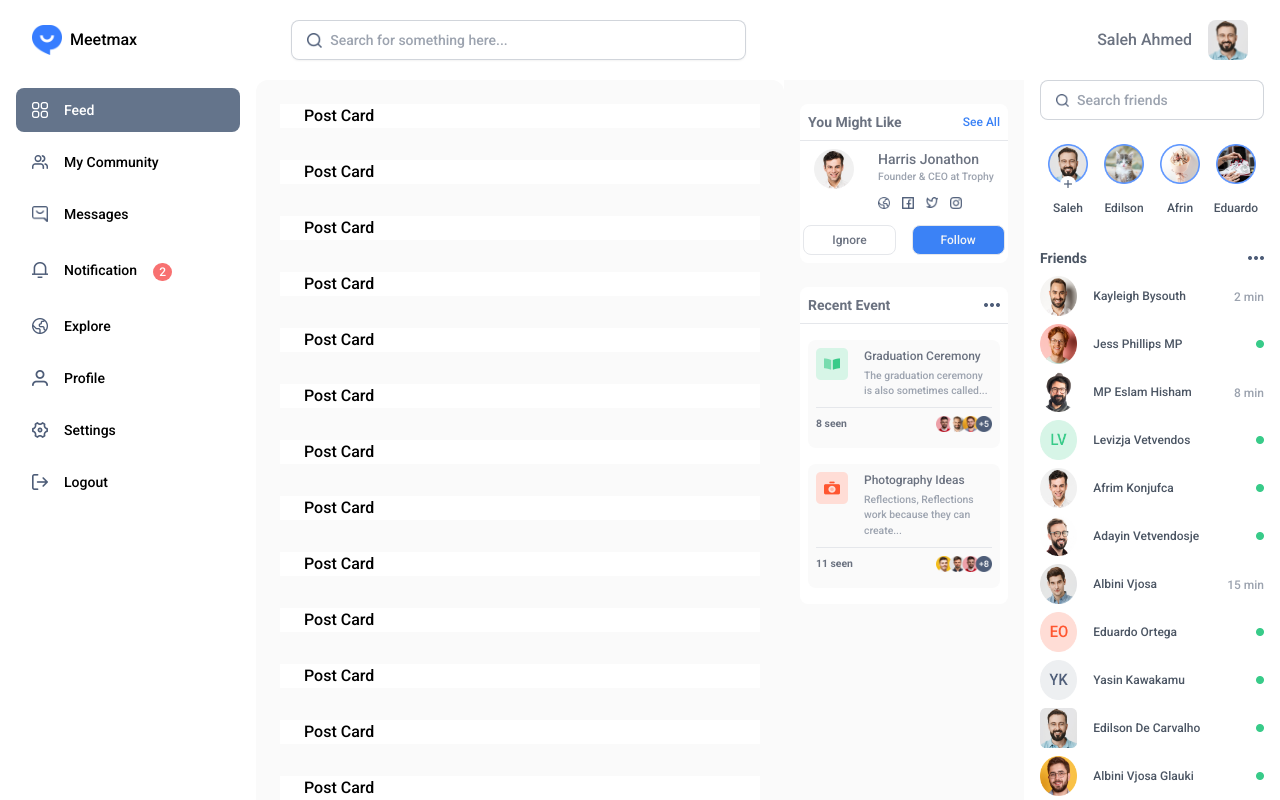
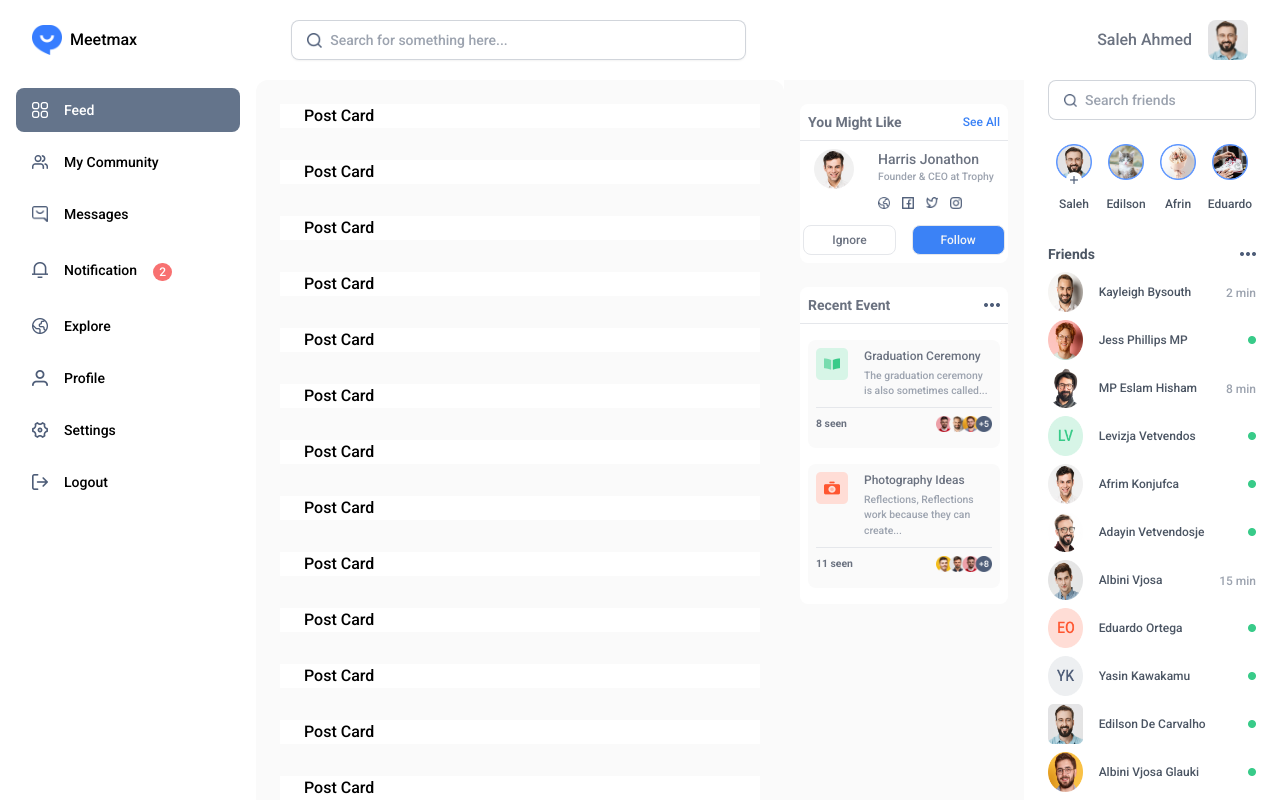
Before and after one commit to masrur-sakib/meetmax, a Next.js app: page / in a window 1280 px wide. Shown: the top 800 px of the page. Built offline with nearby package versions, Linux system fonts and the light colour scheme.

Commit message:
rightSidebar padding modified & scrollbar css not working issue fixed.

```diff
--- a/src/app/globals.css
+++ b/src/app/globals.css
@@ -3,7 +3,7 @@
 @tailwind utilities;
 
 /* Scrollbar Style */
-.rightSidebar,
+.rightSidebar::-webkit-scrollbar,
 .feedSidebar::-webkit-scrollbar {
   display: none;
 }
--- a/src/components/Feed/RightSidebar.jsx
+++ b/src/components/Feed/RightSidebar.jsx
@@ -17,7 +17,7 @@ export default function RightSidebar() {
   });
 
   return (
-    <div className='px-4 rightSidebar sticky top-20 h-[calc(100vh-theme(spacing.20))] overflow-y-auto hidden lg:block w-1/5 text-gray-600'>
+    <div className='px-6 rightSidebar sticky top-20 h-[calc(100vh-theme(spacing.20))] overflow-y-auto hidden lg:block w-1/5 text-gray-600'>
       {/* Search */}
       <div className='flex justify-start items-center space-x-2 w-full h-10 rounded-lg px-4 py-2 ring-1 ring-inset ring-gray-300'>
         <Image
```
